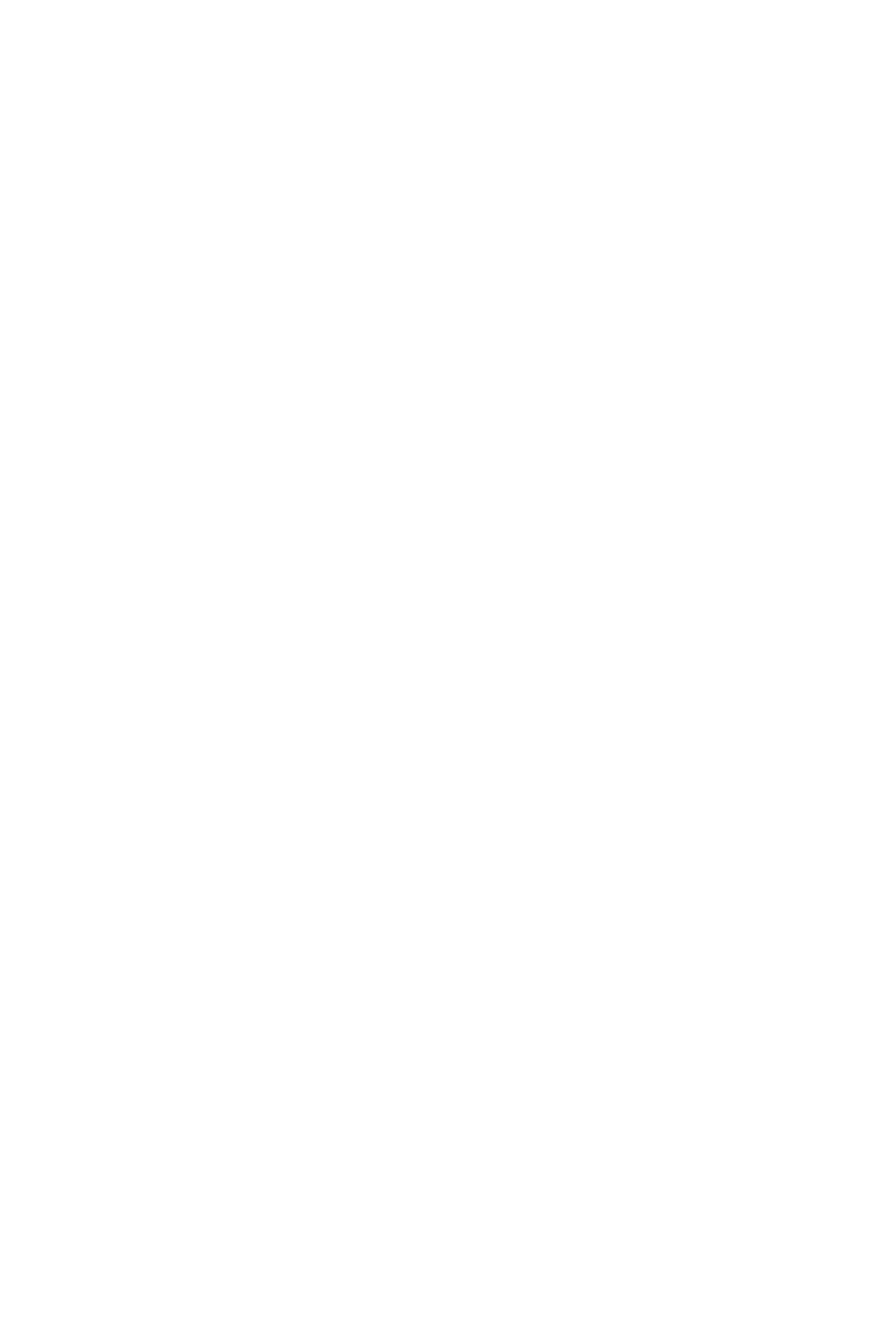
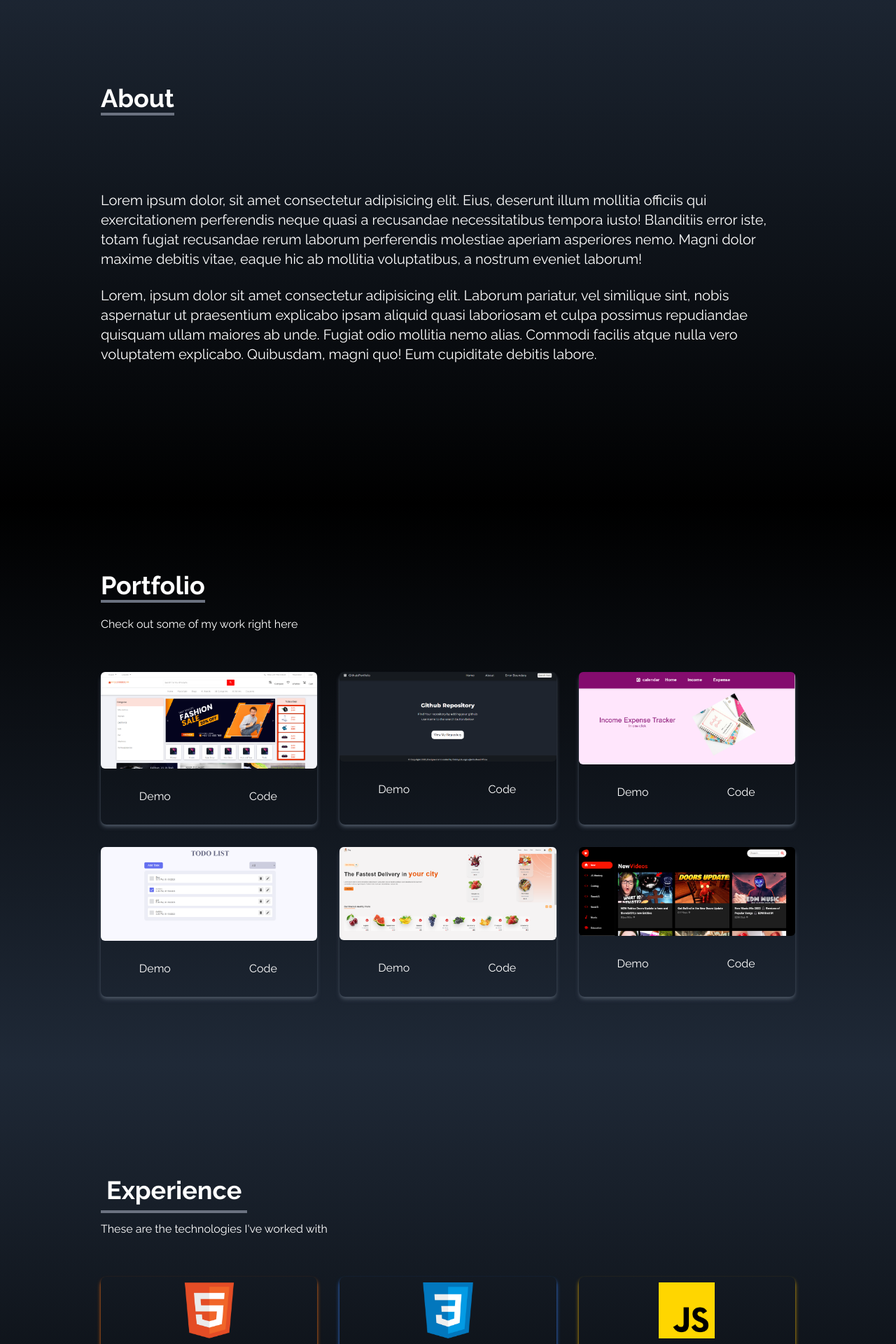
Before and after one commit to debbyuzuegbu/debby-portfolio-website, a React (Create React App) app: page / in a window 1280 px wide. Shown: the part 880-2800 px from the top of the page at 70% size. Before the commit the page ends 800 px from the top, so only its background shows below. Built offline with nearby package versions, Linux system fonts and the light colour scheme.

Commit message:
added experience file

```diff
--- a/src/App.js
+++ b/src/App.js
@@ -1,5 +1,8 @@
+import About from "./Components/About";
+import Experience from "./Components/Experience";
 import Home from "./Components/Home";
 import NavBar from "./Components/NavBar";
+import Portfolio from "./Components/Portfolio";
 import SocialLinks from "./Components/SocialLinks";
 
 function App() {
@@ -7,6 +10,10 @@
     <div>
       <NavBar />
       <Home />
+      <About />
+      <Portfolio />
+
+      <Experience />
       <SocialLinks />
     </div>
   );
--- /dev/null
+++ b/src/Components/About.jsx
@@ -0,0 +1,40 @@
+import React from "react";
+
+const About = () => {
+  return (
+    <div
+      name="about"
+      className="w-full h-screen bg-gradient-to-b from-gray-800 to-black text-white"
+    >
+      <div className="max-w-screen-lg p-4 mx-auto flex flex-col justify-center w-full h-full">
+        <div className="pb-8">
+          <p className="text-4xl font-bold inline border-b-4 border-gray-500">
+            About
+          </p>
+        </div>
+
+        <p className="text-xl mt-20">
+          Lorem ipsum dolor, sit amet consectetur adipisicing elit. Eius,
+          deserunt illum mollitia officiis qui exercitationem perferendis neque
+          quasi a recusandae necessitatibus tempora iusto! Blanditiis error
+          iste, totam fugiat recusandae rerum laborum perferendis molestiae
+          aperiam asperiores nemo. Magni dolor maxime debitis vitae, eaque hic
+          ab mollitia voluptatibus, a nostrum eveniet laborum!
+        </p>
+
+        <br />
+
+        <p className="text-xl">
+          Lorem, ipsum dolor sit amet consectetur adipisicing elit. Laborum
+          pariatur, vel similique sint, nobis aspernatur ut praesentium
+          explicabo ipsam aliquid quasi laboriosam et culpa possimus repudiandae
+          quisquam ullam maiores ab unde. Fugiat odio mollitia nemo alias.
+          Commodi facilis atque nulla vero voluptatem explicabo. Quibusdam,
+          magni quo! Eum cupiditate debitis labore.
+        </p>
+      </div>
+    </div>
+  );
+};
+
+export default About;
--- /dev/null
+++ b/src/Components/Experience.jsx
@@ -0,0 +1,81 @@
+import React from "react";
+
+import html from "../assets/html.png";
+import css from "../assets/css.png";
+import javascript from "../assets/javascript.png";
+import reactImage from "../assets/react.png";
+import nextjs from "../assets/nextjs.png";
+import graphql from "../assets/graphql.png";
+import github from "../assets/github.png";
+import tailwind from "../assets/tailwind.png";
+
+const Experience = () => {
+  const techs = [
+    {
+      id: 1,
+      src: html,
+      title: "HTML",
+      style: "shadow-orange-500",
+    },
+    {
+      id: 2,
+      src: css,
+      title: "CSS",
+      style: "shadow-blue-500",
+    },
+    {
+      id: 3,
+      src: javascript,
+      title: "JavaScript",
+      style: "shadow-yellow-500",
+    },
+    {
+      id: 4,
+      src: reactImage,
+      title: "React",
+      style: "shadow-blue-600",
+    },
+    {
+      id: 5,
+      src: tailwind,
+      title: "Tailwind",
+      style: "shadow-sky-400",
+    },
+    {
+      id: 6,
+      src: github,
+      title: "GitHub",
+      style: "shadow-gray-400",
+    },
+  ];
+
+  return (
+    <div
+      name="experience"
+      className="bg-gradient-to-b from-gray-800 to-black w-full h-screen"
+    >
+      <div className="max-w-screen-lg mx-auto p-4 flex flex-col justify-center w-full h-full text-white">
+        <div>
+          <p className="text-4xl font-bold border-b-4 border-gray-500 p-2 inline">
+            Experience
+          </p>
+          <p className="py-6">These are the technologies I've worked with</p>
+        </div>
+
+        <div className="w-full grid grid-cols-2 sm:grid-cols-3 gap-8 text-center py-8 px-12 sm:px-0">
+          {techs.map(({ id, src, title, style }) => (
+            <div
+              key={id}
+              className={`shadow-md hover:scale-105 duration-500 py-2 rounded-lg ${style}`}
+            >
+              <img src={src} alt="" className="w-20 mx-auto" />
+              <p className="mt-4">{title}</p>
+            </div>
+          ))}
+        </div>
+      </div>
+    </div>
+  );
+};
+
+export default Experience;
--- /dev/null
+++ b/src/Components/Portfolio.jsx
@@ -0,0 +1,74 @@
+import React from "react";
+import africommerce from "../assets/portfolio/africommerce.png";
+import githubfinder from "../assets/portfolio/githubfinder.png";
+import trackerapp from "../assets/portfolio/income-tracker-app.png";
+import noteapp from "../assets/portfolio/mini-note-app.png";
+import snackorderapp from "../assets/portfolio/snack-order-app.png";
+import youtube from "../assets/portfolio/youtube.png";
+
+const Portfolio = () => {
+  const portfolios = [
+    {
+      id: 1,
+      src: africommerce,
+    },
+    {
+      id: 2,
+      src: githubfinder,
+    },
+    {
+      id: 3,
+      src: trackerapp,
+    },
+    {
+      id: 4,
+      src: noteapp,
+    },
+    {
+      id: 5,
+      src: snackorderapp,
+    },
+    {
+      id: 6,
+      src: youtube,
+    },
+  ];
+
+  return (
+    <div
+      name="portfolio"
+      className="bg-gradient-to-b from-black to-gray-800 w-full text-white h-screen"
+    >
+      <div className="max-w-screen-lg p-4 mx-auto flex flex-col justify-center w-full h-full">
+        <div className="pb-8">
+          <p className="text-4xl font-bold inline border-b-4 border-gray-500">
+            Portfolio
+          </p>
+          <p className="py-6">Check out some of my work right here</p>
+        </div>
+
+        <div className="grid sm:grid-cols-2 md:grid-cols-3 gap-8 px-12 sm:px-0">
+          {portfolios.map(({ id, src }) => (
+            <div key={id} className="shadow-md shadow-gray-600 rounded-lg">
+              <img
+                src={src}
+                alt=""
+                className="rounded-md duration-200 hover:scale-105"
+              />
+              <div className="flex items-center justify-center">
+                <button className="w-1/2 px-6 py-3 m-4 duration-200 hover:scale-105">
+                  Demo
+                </button>
+                <button className="w-1/2 px-6 py-3 m-4 duration-200 hover:scale-105">
+                  Code
+                </button>
+              </div>
+            </div>
+          ))}
+        </div>
+      </div>
+    </div>
+  );
+};
+
+export default Portfolio;
```
